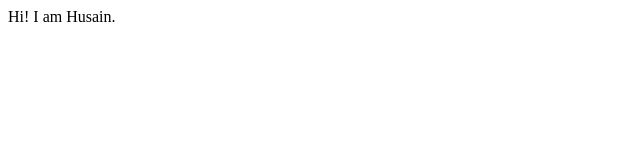
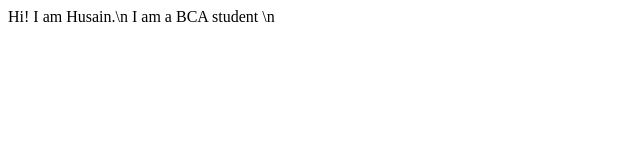
Before and after one commit to Husain01/Husain-site-neogcamp, a plain HTML site: page index.html in a window 1280 px wide. Shown: the whole page, without its empty margins (0-640 px from the left). Drawn offline with Linux system fonts and the light colour scheme.

Commit message:
update text

```diff
--- a/index.html
+++ b/index.html
@@ -7,6 +7,8 @@
     <title>Husain Site</title>
 </head>
 <body>
-    Hi! I am Husain.
+    Hi! I am Husain.\n
+    I am a BCA student \n
+
 </body>
 </html>
```
